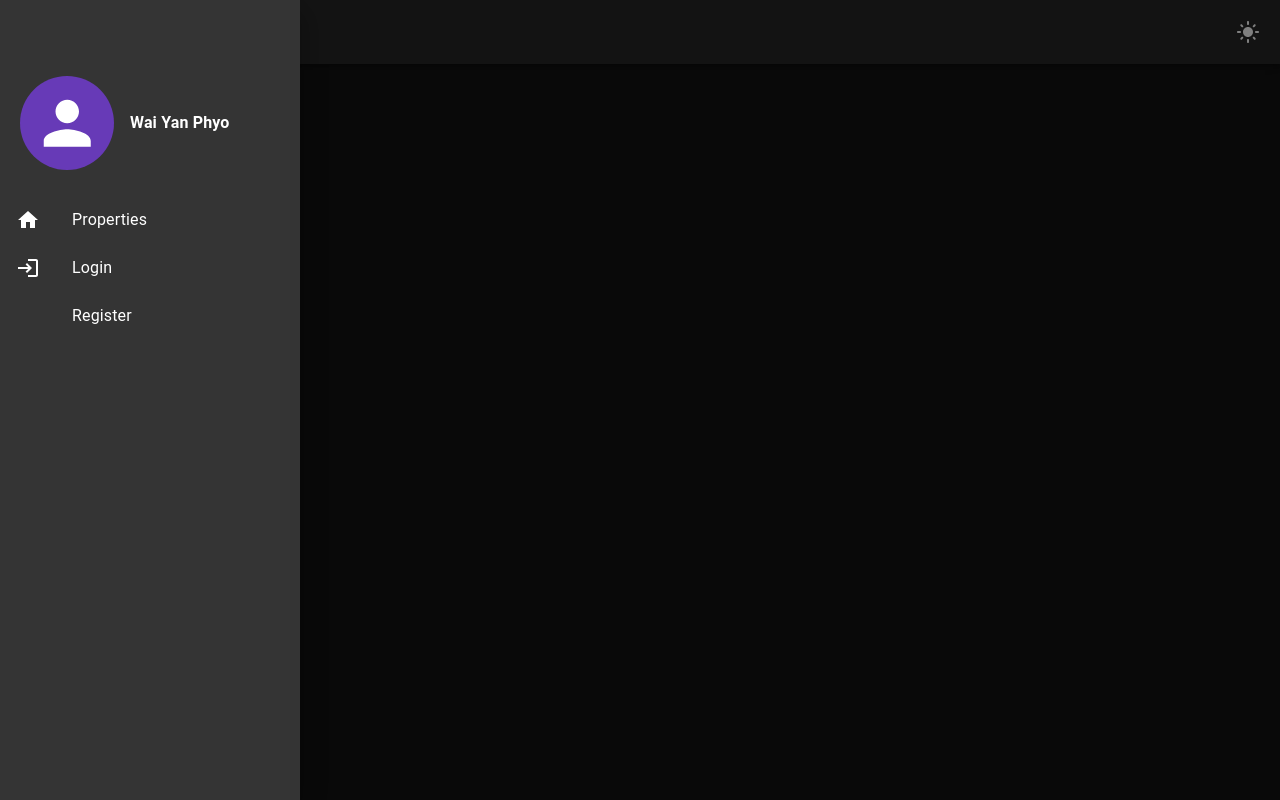
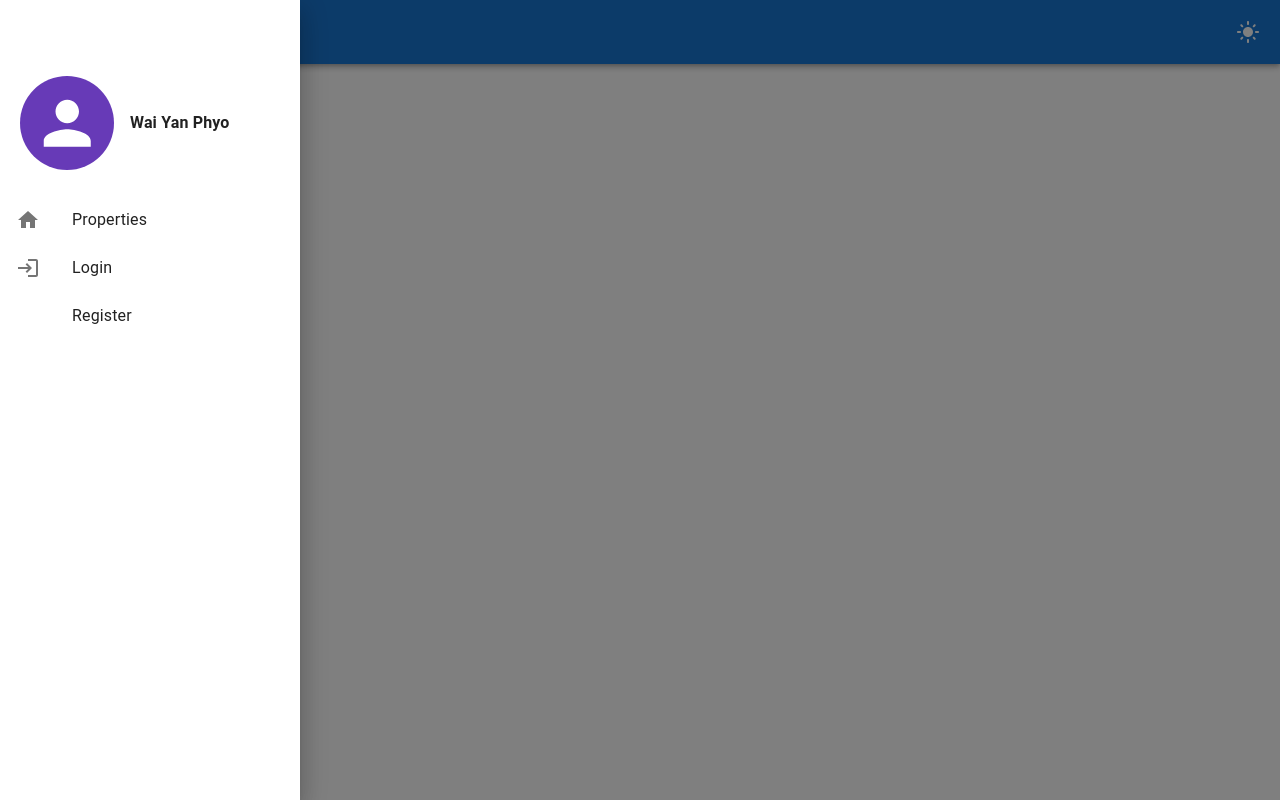
Before and after one commit to wai-yanphyo/My_Web_App_Project_001, a React (Vite) app in the folder Frontend/: page / in a window 1280 px wide. Built offline with nearby package versions, Linux system fonts and the light colour scheme; some icons are missing.

Commit message:
using create theme light and dark in ThemedApp.jsx

```diff
--- a/Frontend/src/ThemedApp.jsx
+++ b/Frontend/src/ThemedApp.jsx
@@ -32,7 +32,7 @@ const ThemedApp=()=> {
 const [showDrawer, setShowDrawer] = useState(false);
 const [globalMsg, setGlobalMsg] = useState(null);
 const [auth, setAuth] = useState(null);
-const [mode, setMode] = useState("dark");
+const [mode, setMode] = useState("light");  //dark
 
 
     const theme= useMemo(()=>{
```
